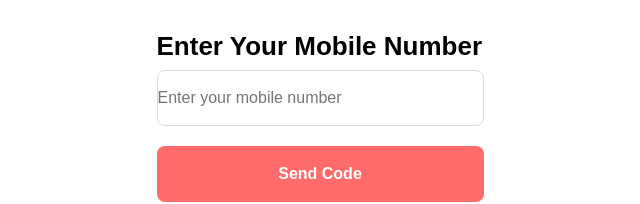
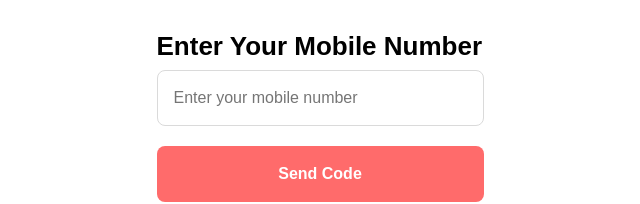
Before and after one commit to akhlaqueahmad119/Braineytask, a React (Vite) app: page / in a window 1280 px wide. Shown: the part 213-417 px from the top of the page, without its empty margins (320-960 px from the left). Built offline with nearby package versions, Linux system fonts and the light colour scheme.

Commit message:
fixed placeholder issue

```diff
--- a/src/components/Register&LoginPage/RegisterLoginPage.module.scss
+++ b/src/components/Register&LoginPage/RegisterLoginPage.module.scss
@@ -48,7 +48,7 @@
   height: 56px;
   border-radius: 8px;
   border: 1px solid #dadada;
-  // padding: 0 16px;
+  padding: 0 16px;
   font-size: 16px;
   margin-bottom: 20px;
 }
```
